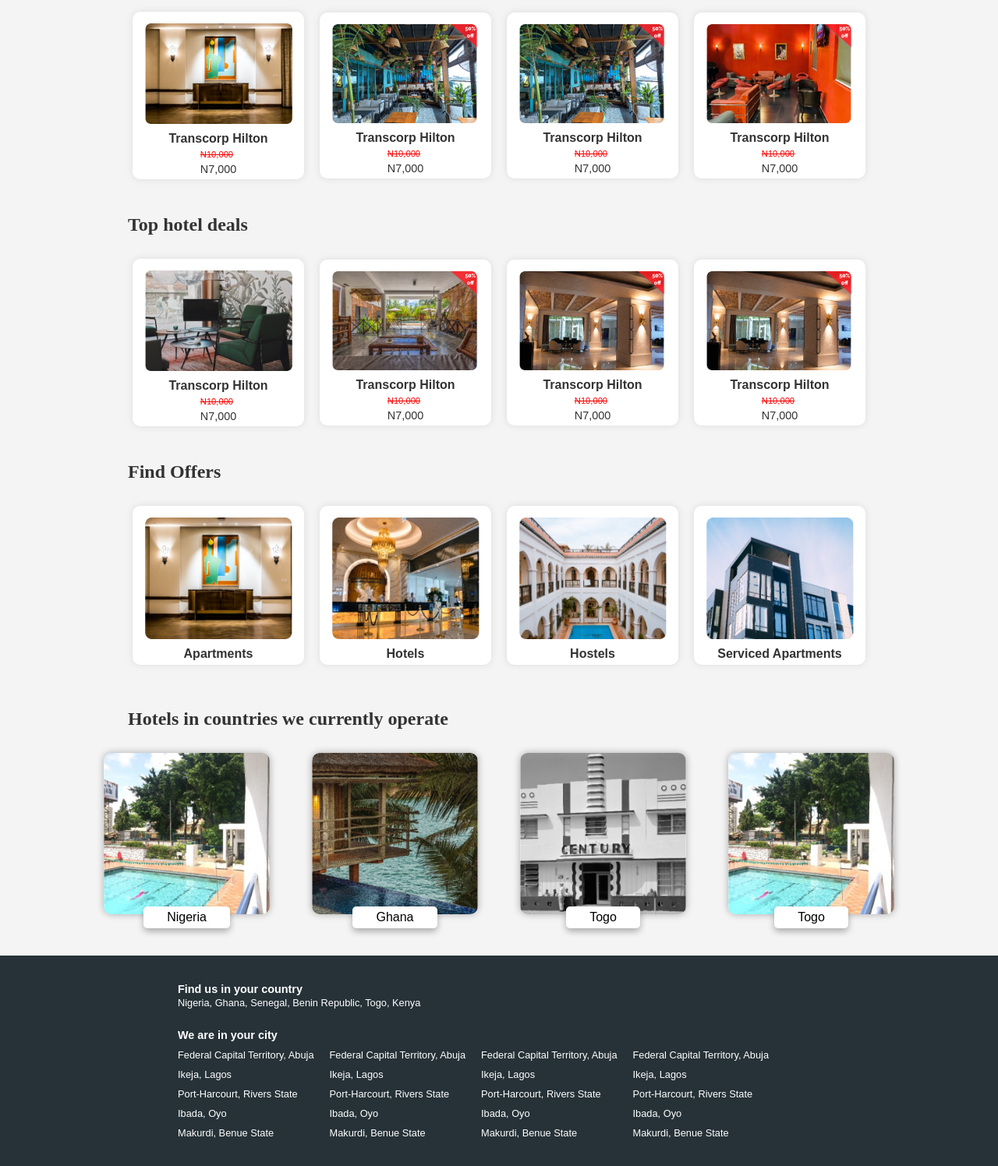
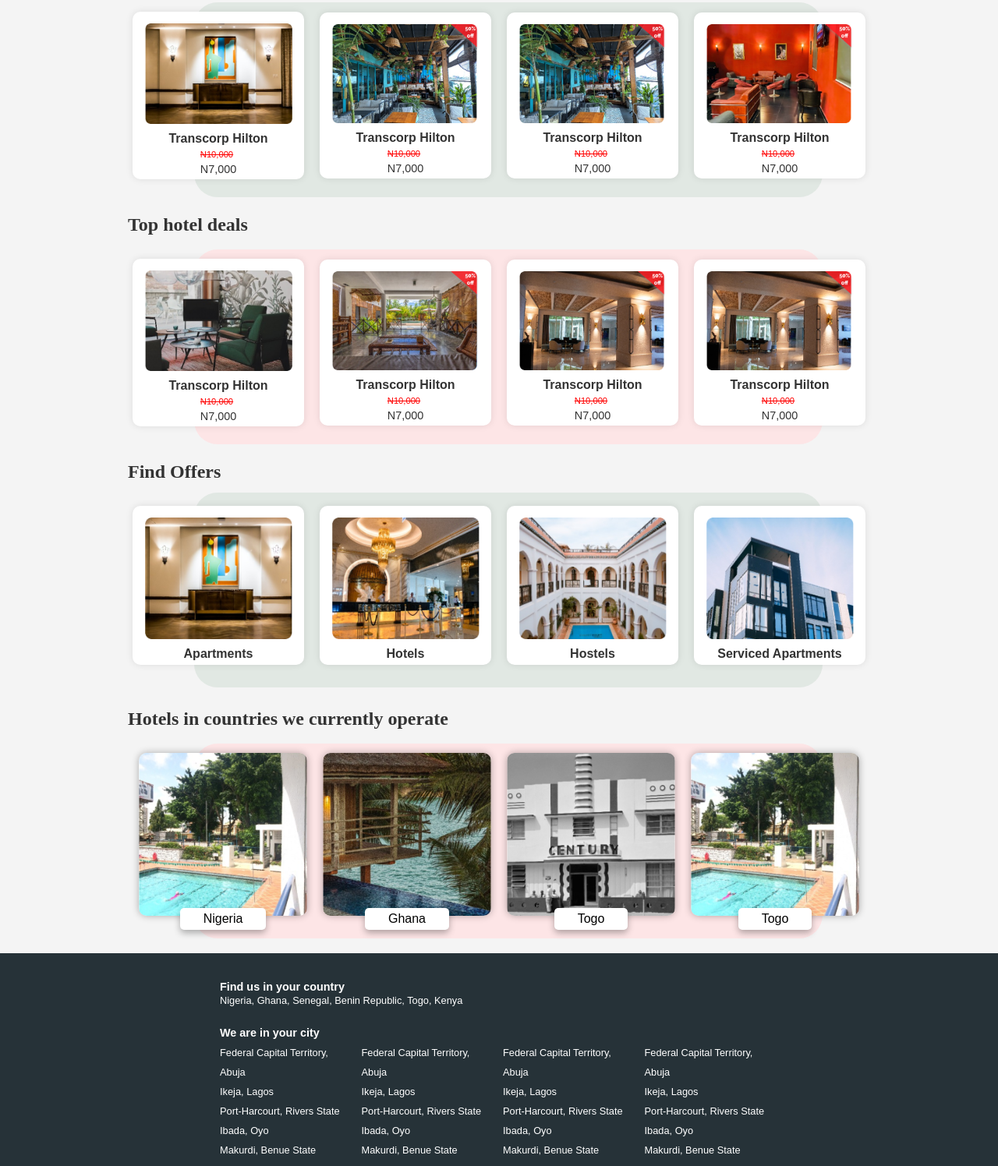
Before and after one commit to SudoSantos/TravelHunters-Project, a plain HTML site: page index.html in a window 1280 px wide. Shown: the part 712-2208 px from the top of the page at 78% size. Drawn offline with Linux system fonts and the light colour scheme.

Commit message:
Page 1 completed(third commit)

```diff
--- a/index.html
+++ b/index.html
@@ -44,7 +44,6 @@
         <p class="header-txt">Late Night Deals 8:30pm Daily</p>
 
        <div class="cover">
-
             <div class="holder">
                 <div class="card">
                     <img src="images/image1.png" alt="">
@@ -82,8 +81,10 @@
                     </div>
                 </div>
             </div>
+       </div>
 
-       </div>
+        <div class="backg"></div>
+
 
 
 
@@ -134,7 +135,7 @@
 
        </div>
 
-
+       <div class="backg2"></div>
 
     </section>
 
@@ -167,36 +168,42 @@
 
         </div>
 
+        <div class="backg"></div>
+
     </section>
 
     <section class="hotels">
         <p class="descr">Hotels in countries we currently operate</p>
 
-        <div class="cover3">
 
             <div class="holder3">
-                <div class="card3">
+
+                <div class="child">
                      <img src="images/image11.png" alt="">
                     <p>Nigeria</p>
                 </div>
 
-                <div class="card3">
+                <div class="child">
                     <img src="images/image12.png" alt="">
                     <p>Ghana</p>
                 </div>
 
-                <div class="card3">
+               <div class="child">
                     <img src="images/image13.png" alt="">
                     <p>Togo</p>
                </div>
 
-                <div class="card3">
+                <div class="child">
                      <img src="images/image14.png" alt="">
                     <p>Togo</p>
                 </div>
+
+
            </div>
 
-           </div>
+
+
+        <div class="backg2"></div>
 
     </section>
 
--- a/style.css
+++ b/style.css
@@ -72,13 +72,12 @@ html{
 }
 
 .background {
-  width: 100vw; /* Width of the viewport */
-  height: 70vh; /* 70% of the viewport height */
+  width: 100vw;
+  height: 70vh;
   background-image: url('images/Rectangle.jpg');
   background-size: cover;
   background-position: center;
-  background-repeat: no-repeat; /* Prevents the background image from repeating */
-  /* display: none; */
+  background-repeat: no-repeat;
 }
 
 .background .search-bar{
@@ -145,9 +144,8 @@ html{
 
 section.mid{
   width: 90vw;
-  /* height: 500px; */
   margin: 0 auto;
-  /* background-color: teal; */
+  position: relative;
 }
 
 section.mid p.header-txt{
@@ -159,13 +157,10 @@ section.mid p.header-txt{
 }
 
 section.mid div.cover{
-  position: relative;
-  /* border: 1px solid black; */
-  /* width: 70%; */
   height: 250px;
   margin: 20px auto;
-  /* background-color: rgba(110, 158, 118, 0.14); */
   border-radius: 30px;
+  z-index: 3;
 }
 
 div.holder{
@@ -175,7 +170,27 @@ div.holder{
   width: fit-content;
   margin: auto;
   background: none;
-  /* background-color: black; */
+}
+
+section.mid div.backg{
+  width: 70%;
+  height: 250px;
+  background-color:  rgba(110, 158, 118, 0.14);
+  position: absolute;
+  top: 45px;
+  left: 185px;
+  z-index: -1;
+  border-radius: 30px;
+}
+
+section.mid div.backg2{
+  width: 70%;
+  height: 250px;
+  background-color:#fde5e6;
+  position: absolute;
+  top: 45px; left: 185px;
+  z-index: -1;
+  border-radius: 30px;
 }
 
 .holder .card{
@@ -185,7 +200,6 @@ div.holder{
   flex-direction: column;
   align-items: center;
   border-radius: 10px;
-  /* background-color: rgb(232, 212, 212); */
   background-color: white;
   box-shadow: 0px 0px 10px rgba(0, 0, 0, 0.1);
   padding: 5px;
@@ -228,6 +242,7 @@ div.holder{
 
 
 section.offers{
+  position: relative;
   width: 90vw;
   margin: 0 auto;
 }
@@ -243,12 +258,9 @@ section.offers p.desc{
 
 div.cover2{
   position: relative;
-  /* width: 70%; */
   height: 250px;
   margin: 20px auto;
-  /* background-color: rgba(110, 158, 118, 0.14); */
   border-radius: 30px;
-  /* display: none; */
 }
 
 div.holder2{
@@ -258,7 +270,17 @@ div.holder2{
   width: fit-content;
   margin: auto;
   background: none;
-  /* background-color: black; */
+}
+
+section.offers div.backg{
+  width: 70%;
+  height: 250px;
+  background-color:  rgba(110, 158, 118, 0.14);
+  position: absolute;
+  top: 40px;
+  left: 185px;
+  z-index: -1;
+  border-radius: 30px;
 }
 
 .holder2 .card2{
@@ -268,7 +290,6 @@ div.holder2{
   flex-direction: column;
   align-items: center;
   border-radius: 10px;
-  /* background-color: rgb(232, 212, 212); */
   background-color: white;
   box-shadow: 0px 0px 10px rgba(0, 0, 0, 0.1);
   padding: 5px;
@@ -291,15 +312,10 @@ div.holder2{
   font-weight: 600;
 }
 
-
-
-
-
-
 section.hotels{
   width: 90vw;
-  /* height: 500px; */
-  margin: 0 auto;
+  margin: 10px auto;
+  position: relative;
 }
 
 
@@ -307,68 +323,66 @@ section.hotels p.descr{
   font-size: 1.5em;
   font-weight: 600;
   font-family: "Raleway";
-  margin-top: 20px;
+  margin: 20px auto;
   margin-left: 100px;
-}
-
-div.cover3 {
-  position: relative;
-  /* width: 70%; */
-  height: 250px;
-  margin: 20px 0;
-  border-radius: 30px;
-  /* display: none; */
 }
 
 div.holder3 {
   display: flex;
   align-items: center;
-  justify-content: space-between;
   width: fit-content;
   margin: auto;
-  background: none;
-  /* max-width: 70%; */
-  /* background-color: black; */
+  background: 2px solid black;
 }
 
-
-.holder3 .card3 {
-  /* width: 200px; */
-  /* height: fit-content; */
+.holder3 .child{
   display: flex;
   flex-direction: column;
   align-items: center;
-  border-radius: 10px;
-  /* background-color: white; */
-  background: none;
-  /* box-shadow: 0px 0px 10px rgba(0, 0, 0, 0.1); */
-  /* padding: 5px; */
-  /* overflow: hidden; */
-  /* margin: auto; */
 }
 
-.holder3 .card3 img {
-  width: calc(100% - 20%);
-  margin: 10px auto;
+.holder3 .child img{
+  width: 216px;
+  height: 209px;
+  margin: 10px;
   box-shadow: 0px 0px 10px rgba(0, 0, 0, 0.3);
   border-radius: 10px;
+  transition: 0.3s ease-in-out;
 }
-.holder3 .card3 p{
+
+.holder3 .child img:hover{
+  transform: scale(1.1);
+}
+
+.holder3 .child p{
   display: inline-block;
   padding: 5px 30px;
   background-color: #ffffff;
   color: black;
   text-align: center;
-  /* text-decoration: none; */
   border: none;
   border-radius: 5px;
   cursor: pointer;
   box-shadow: 0 4px 8px rgba(0, 0, 0, 0.3);
   transform: translateY(-20px);
+  transition: 0.3s ease-in-out;
 }
 
+.holder3 .child p:hover{
+  text-decoration: underline;
+  color: #FF3C42;
+}
 
-
+section.hotels div.backg2{
+  width: 70%;
+  height: 250px;
+  background-color:#fde5e6;
+  position: absolute;
+  top: 45px;
+  left: 185px;
+  z-index: -1;
+  border-radius: 30px;
+}
 
 section.bottom{
   height: fit-content;
@@ -378,14 +392,13 @@ section.bottom{
 }
 
 section.bottom div.cont-holder{
-  width: 80%;
-  /* border: 1px solid black; */
+  width: 70%;
   margin: 30px auto;
   padding-top: 5px;
 }
 
 section.bottom div.cont{
-  margin:0 100px;
+  margin:0 90px;
 }
 
 
@@ -410,9 +423,7 @@ div.cont-holder div.cont:nth-child(2){
 section.foot{
   width: 100vw;
   height: fit-content;
-  /* height: 354px; */
   background-color: #ececec;
-  /* padding: 30px auto; */
   display: flex;
   justify-content: center;
   flex-direction: row;
@@ -424,7 +435,6 @@ section.foot div.something{
   display: flex;
   flex-direction: row;
   padding: 10px;
-  /* border: 1px solid black; */
 }
 
 section.foot div.f-cont{
@@ -458,7 +468,6 @@ section.foot div.last{
   max-width: 325px;
   flex-direction: column;
   padding-bottom: 50px;
-  /* padding-left: 100px; */
 }
 
 section.foot div.last p{
@@ -472,14 +481,11 @@ div.last div.in-last{
   flex-direction: row;
   justify-content: center;
   margin: 10px auto;
-  /* width: 90%; */
 }
 
 div.last div.in-last input,
 div.last div.in-last button{
   height: 35px;
-  /* padding: 10px; */
-  /* margin: 0; */
 }
 
 div.last div.in-last input{
@@ -509,7 +515,6 @@ div.last div.in-last button:hover{
 }
 
 section.foot div.last p:nth-of-type(2){
-  /* display: none; */
   font-size: 0.8em;
   color: #263238;
   font-weight: lighter;
@@ -524,7 +529,6 @@ footer{
   display: flex;
   justify-content: space-between;
   align-items: center;
-  /* box-shadow: 0px 10px 6px rgba(0, 0, 0, 1.0); */
   padding: 10px 50px;
   height: fit-content;
 }
```
Also changed, not shown: booking.html (added). Lines whose indentation alone changed are shown as unchanged.
